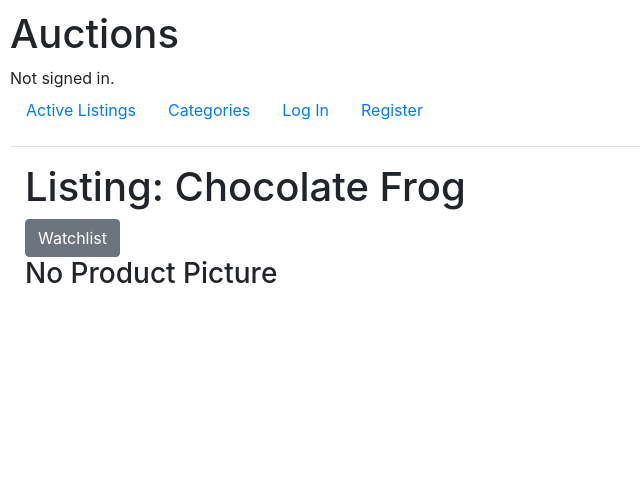
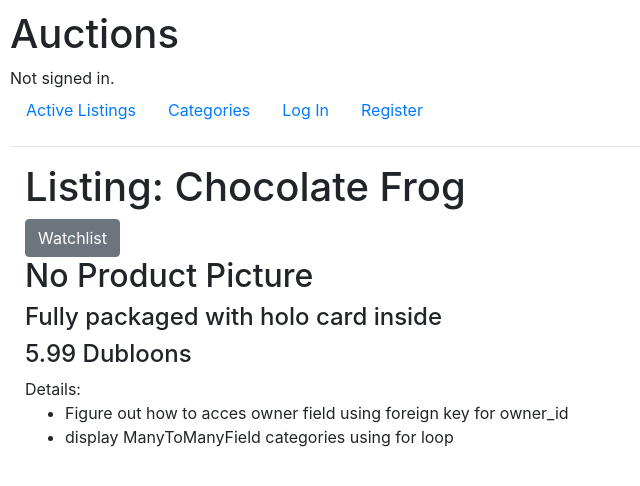
Before and after one commit to Thackerie/CS50W-Project2, a Django app: a page that uses auctions/templates/auctions/listing.html in a window 1280 px wide. Shown: the top 486 px of the page, without its empty margins (0-640 px from the left). Run offline with Django 3.2, Linux system fonts and the light colour scheme; data comes from the database, SQL or seed files in the repository; both versions use the stored data as it was after the commit; some libraries are stand-ins or nearby versions.

Commit message:
added description, price and placeholder for name and category to listing page

```diff
--- a/auctions/templates/auctions/listing.html
+++ b/auctions/templates/auctions/listing.html
@@ -11,10 +11,23 @@
 
     <div class="image-div">
         {% if data.image != "" %}
-            <img src="{{root}}/{{ data.image }}" width="1000px" alt="">
+            <img src="{{root}}/{{ data.image }}" width="750px" alt="Listing Image" height="500px">
         {% else %}
-            <h3>No Product Picture</h3>
+            <h2>No Product Picture</h2>
         {% endif %}
+    </div>
+    <div>
+        <h4>{{ data.description}}</h4>
+    </div>
+    <div>
+        <h4>{{ data.starting_price}} Dubloons</h4>
+    </div>
+    <div>
+        Details:
+        <ul>
+           <li>Figure out how to acces owner field using foreign key for owner_id</li>
+           <li>display ManyToManyField categories using for loop</li>
+        </ul>
     </div>
 </div>
 
--- a/auctions/views.py
+++ b/auctions/views.py
@@ -31,12 +31,10 @@ def listing(request, name):
         if form.is_valid():
             username = request.user.username
             value = form.cleaned_data["watchlist"]
-            print(value)
             user = User.objects.get(username=username)
             user.watchlist.add(data[0]["id"])
             user.save()
     #getting the data that is related to the given name of a listing
-
 
     return render(request, "auctions/listing.html", {
         "name" : name,
```
Also changed, not shown: db.sqlite3.
